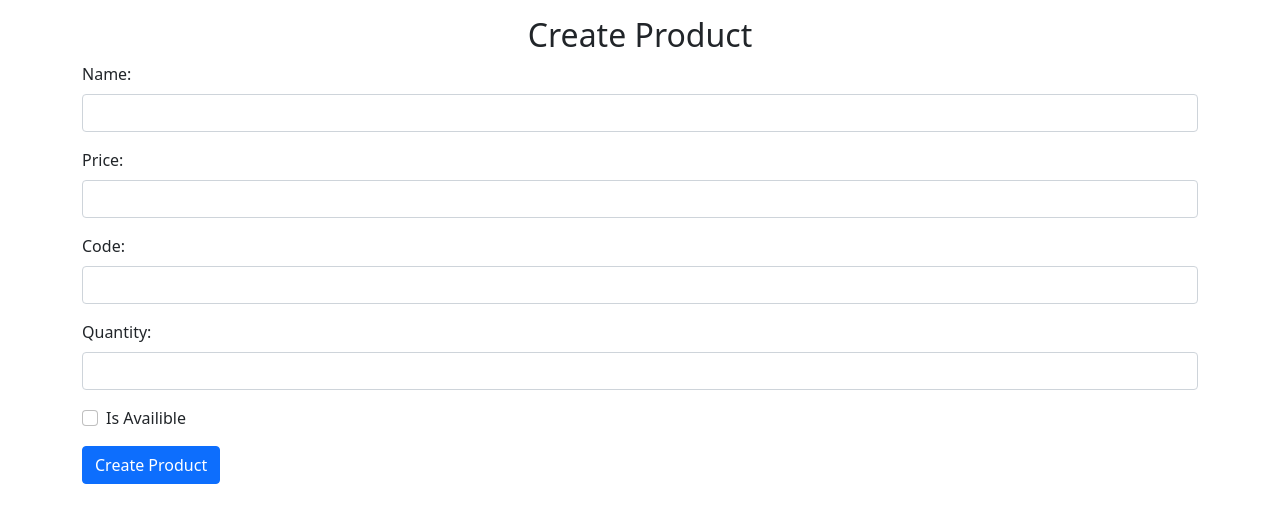
After one commit to yarzai/django_milestone, a Django app: page /products/create/ in a window 1280 px wide. The commit adds this page. Shown: the top 523 px of the page. Run offline with Django 3.2, Linux system fonts and the light colour scheme.

Commit message:
create view added

```diff
--- a/django_milestone/settings.py
+++ b/django_milestone/settings.py
@@ -109,7 +109,7 @@ AUTH_PASSWORD_VALIDATORS = [
 
 LANGUAGE_CODE = 'en-us'
 
-TIME_ZONE = 'UTC'
+TIME_ZONE = 'Asia/Kabul'
 
 USE_I18N = True
 
--- a/django_milestone/urls.py
+++ b/django_milestone/urls.py
@@ -15,11 +15,11 @@ Including another URLconf
 """
 
 from django.contrib import admin
-from django.urls import path
+from django.urls import path, include
 # from .views import home
 from products.views import home
 
 urlpatterns = [
     path('admin/', admin.site.urls),
-    path("", home)
+    path("products/", include("products.urls"))
 ]
--- a/products/admin.py
+++ b/products/admin.py
@@ -6,7 +6,7 @@ from products.models import Product
 
 class ProductAdmin(admin.ModelAdmin):
     list_display = ["id", "name", "price", "code",
-                    "quantity", "is_availibe", "updated", "created"]
+                    "quantity", "is_availible", "updated", "created"]
 
 
 admin.site.register(Product, ProductAdmin)
--- a/products/models.py
+++ b/products/models.py
@@ -8,7 +8,7 @@ class Product(models.Model):
     price = models.IntegerField()
     code = models.IntegerField(unique=True)
     quantity = models.IntegerField()
-    is_availibe = models.BooleanField(default=True)
+    is_availible = models.BooleanField(default=True)
     updated = models.DateTimeField(auto_now_add=True)
     created = models.DateTimeField(auto_now=True)
 
--- /dev/null
+++ b/products/templates/create-product.html
@@ -0,0 +1,65 @@
+<!DOCTYPE html>
+<html lang="en">
+  <head>
+    <meta charset="UTF-8" />
+    <meta http-equiv="X-UA-Compatible" content="IE=edge" />
+    <meta name="viewport" content="width=device-width, initial-scale=1.0" />
+    <title>Document</title>
+    <link
+      href="https://cdn.jsdelivr.net/npm/bootstrap@5.0.2/dist/css/bootstrap.min.css"
+      rel="stylesheet"
+      integrity="sha384-EVSTQN3/azprG1Anm3QDgpJLIm9Nao0Yz1ztcQTwFspd3yD65VohhpuuCOmLASjC"
+      crossorigin="anonymous"
+    />
+  </head>
+  <body>
+    <div style="margin-top: 1rem">
+      <h2 style="text-align: center">Create Product</h2>
+      <div class="container">
+        <form method="POST" action="{% url 'products:create-product' %}">
+          {% csrf_token %}
+          <div class="mb-3">
+            <label class="form-label">Name:</label>
+            <input type="text" class="form-control" required name="name" />
+          </div>
+          <div class="mb-3">
+            <label class="form-label">Price:</label>
+            <input type="number" class="form-control" required name="price" />
+          </div>
+          <div class="mb-3">
+            <label class="form-label">Code:</label>
+            <input type="number" class="form-control" required name="code" />
+          </div>
+          <div class="mb-3">
+            <label class="form-label">Quantity:</label>
+            <input
+              type="number"
+              class="form-control"
+              required
+              name="quantity"
+            />
+          </div>
+
+          <div class="mb-3 form-check">
+            <input
+              type="checkbox"
+              class="form-check-input"
+              id="exampleCheck1"
+              name="is_availible"
+            />
+            <label class="form-check-label" for="exampleCheck1"
+              >Is Availible</label
+            >
+          </div>
+          <button type="submit" class="btn btn-primary">Create Product</button>
+        </form>
+      </div>
+    </div>
+
+    <script
+      src="https://cdn.jsdelivr.net/npm/bootstrap@5.0.2/dist/js/bootstrap.bundle.min.js"
+      integrity="sha384-MrcW6ZMFYlzcLA8Nl+NtUVF0sA7MsXsP1UyJoMp4YLEuNSfAP+JcXn/tWtIaxVXM"
+      crossorigin="anonymous"
+    ></script>
+  </body>
+</html>
--- a/products/templates/index.html
+++ b/products/templates/index.html
@@ -4,7 +4,7 @@
     <meta charset="UTF-8" />
     <meta http-equiv="X-UA-Compatible" content="IE=edge" />
     <meta name="viewport" content="width=device-width, initial-scale=1.0" />
-    <title>Document</title>
+    <title>{{title}}</title>
   </head>
   <body>
     <div>
--- /dev/null
+++ b/products/urls.py
@@ -0,0 +1,14 @@
+
+from django.contrib import admin
+from django.urls import path
+# from .views import home
+from .views import home, create_product
+
+
+app_name = "products"
+
+# domain.com/products
+urlpatterns = [
+    path("", home, name="list-product"),
+    path("create/", create_product, name="create-product")
+]
--- a/products/views.py
+++ b/products/views.py
@@ -1,6 +1,7 @@
 from django.http import HttpResponse
-from django.shortcuts import redirect, render
+from django.shortcuts import redirect, render, HttpResponseRedirect
 from products.models import Product
+from django.urls import reverse_lazy
 
 # List View
 
@@ -27,3 +28,29 @@ def home(request):
     }
 
     return render(request, "index.html", context)
+
+
+# Create View
+def create_product(request):
+    if request.method == "GET":
+        return render(request, "create-product.html")
+
+    print(request.POST)
+    name = request.POST.get("name")
+    price = request.POST.get("price")
+    code = request.POST.get("code")
+    quantity = request.POST.get("quantity")
+    is_availible = request.POST.get("is_availible", "off")
+
+    if is_availible == "on":
+        is_availible = True
+    else:
+        is_availible = False
+
+    product = Product.objects.create(name=name, price=price, code=code,
+                                     quantity=quantity, is_availible=is_availible)
+    product.save()
+
+    print(reverse_lazy("products:list-product"))
+
+    return HttpResponseRedirect(reverse_lazy("products:list-product"))
```
Also changed, not shown: products/migrations/0006_rename_is_availibe_product_is_availible.py (added).
